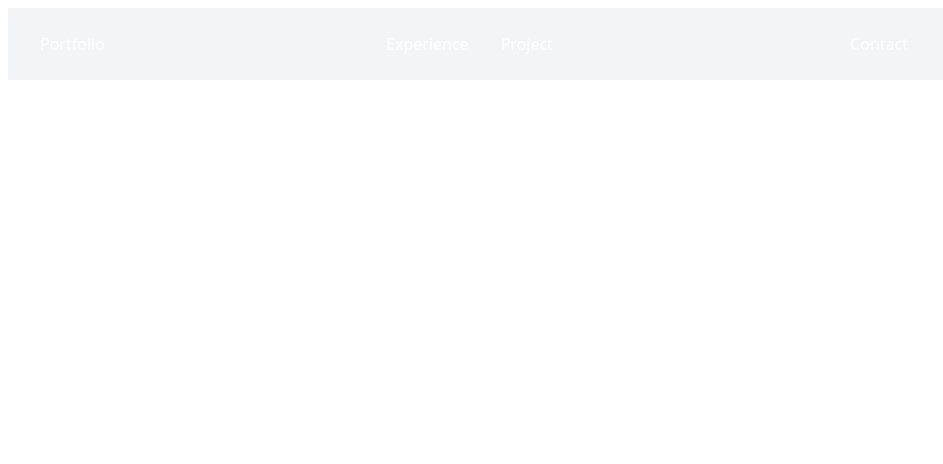
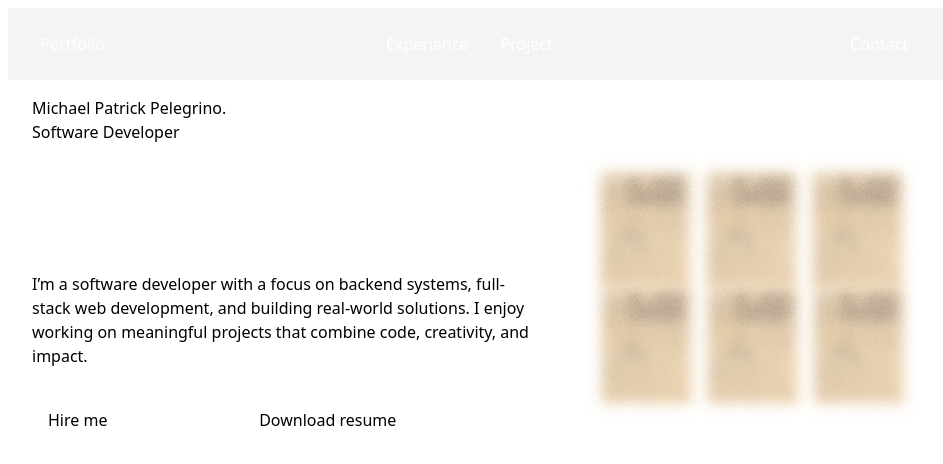
Before and after one commit to madpurson/Portfolio, a React (Vite) app in the folder portfolio/: page / in a window 1280 px wide. Shown: the top 464 px of the page, without its empty margins (0-943 px from the left). Built offline with nearby package versions, Linux system fonts and the light colour scheme.

Commit message:
added skeleton for the main body of the landing page

```diff
--- a/portfolio/src/App.jsx
+++ b/portfolio/src/App.jsx
@@ -1,6 +1,7 @@
 import { useState } from 'react'
 import './App.css'
 import { NavPannel } from './components/NavPannel'
+import { MainBody } from './components/Body'
 
 function App() {
 
@@ -8,7 +9,7 @@ function App() {
     <>
       <div className='flex flex-col w-[900px]'>
         <NavPannel />
-        <div>EMPTY</div>
+        <MainBody />
       </div>
 
     </>
--- /dev/null
+++ b/portfolio/src/components/Body.jsx
@@ -0,0 +1,33 @@
+import React from "react";
+
+export function MainBody() {
+    return (
+        <div className="mt-10">
+            <h1 className="object-top-left text-start">
+                Michael Patrick Pelegrino.
+            </h1>
+            <h3 className="text-start">
+                Software Developer
+            </h3>
+            <div className="flex flex-row items-end">
+                <div className="text-start w-3/5 pr-10">
+                    <p>
+                        I’m a software developer with a focus on backend systems, full-stack web development, and building real-world solutions. I enjoy working on meaningful projects that combine code, creativity, and impact.
+                    </p>
+                    <div className="flex px-4 grow mt-10 gap-y-8 gap-x-8">
+                        <button className="flex grow">
+                            Hire me
+                        </button>
+                        <button className="flex grow">
+                            Download resume
+                        </button>
+                    </div>
+                </div>
+                <div className="w-2/5">
+                    <img src="banner.png" alt="banner" />
+                </div>
+            </div>
+
+        </div>
+    )
+}
```
